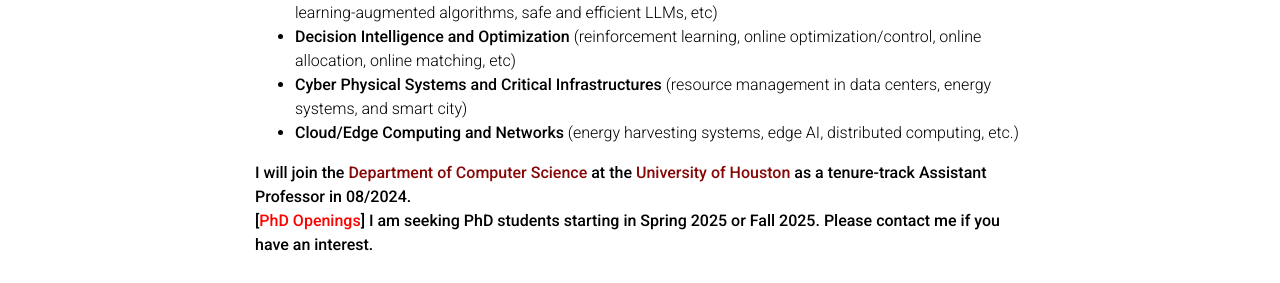
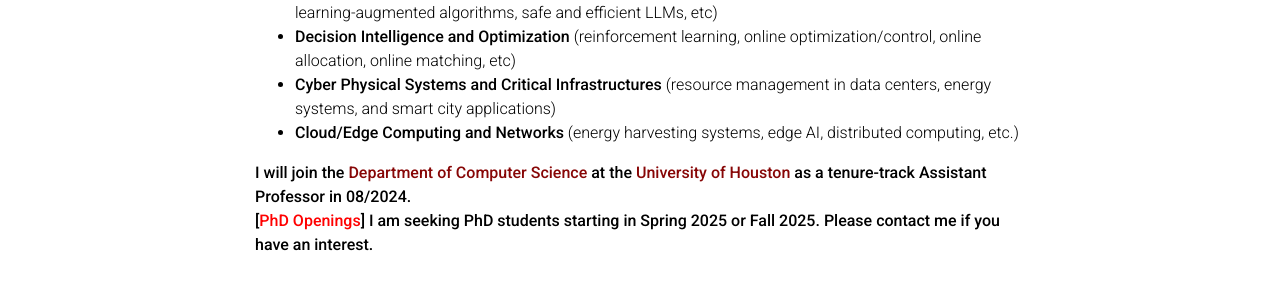
Before and after one commit to JYang-AI/jyang-ai.github.io, a Jekyll site: the page built from _pages/about.md, in a window 1280 px wide and 900 px high, scrolled down 303 px. Shown: the part 185-468 px from the top of the window. Built offline with Jekyll 4.4.1, drawn with Linux system fonts in a browser that asks for light colours; full-size pictures stand in for the smaller copies a plugin makes; some web fonts are replaced; comment, search, counter and statistics services are not loaded; a style sheet for code colours, icons or effects is not loaded.

Commit message:
Update about.md

```diff
--- a/_pages/about.md
+++ b/_pages/about.md
@@ -22,7 +22,7 @@
 My research goal is to advance **responsible and efficient AI and computing**. Currently, I am focusing on addressing the social concerns of AI, particularly in terms of sustainability, privacy, fairness, and safety issues. In general, my research interests lie in the following ares.
 + **Machine Learning and Artificial Intelligence** (trustworthy ML, learning-augmented algorithms, safe and efficient LLMs, etc)
 + **Decision Intelligence and Optimization** (reinforcement learning, online optimization/control, online allocation, online matching,  etc)
-+ **Cyber Physical Systems and Critical Infrastructures** (resource management in data centers, energy systems, and smart city)
++ **Cyber Physical Systems and Critical Infrastructures** (resource management in data centers, energy systems, and smart city applications)
 + **Cloud/Edge Computing and Networks** (energy harvesting systems, edge AI, distributed computing, etc.)
 
 
```
